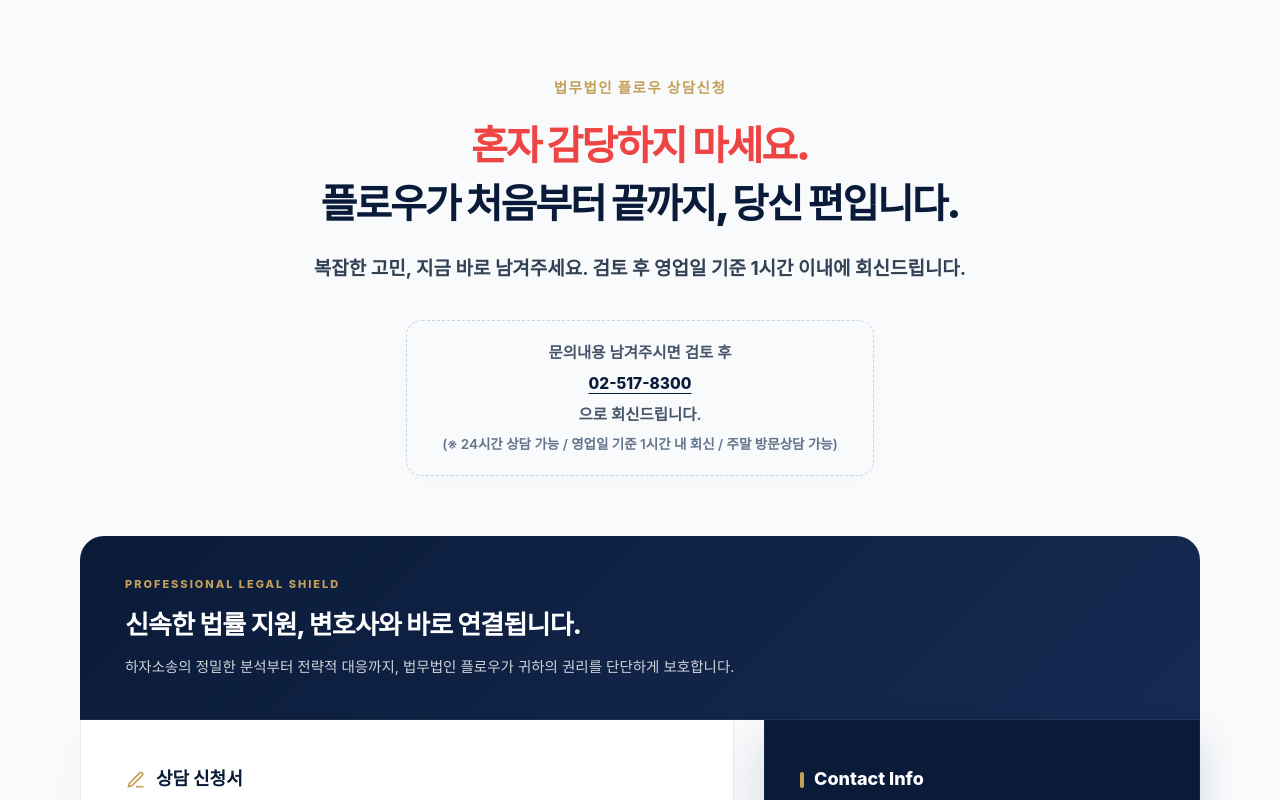
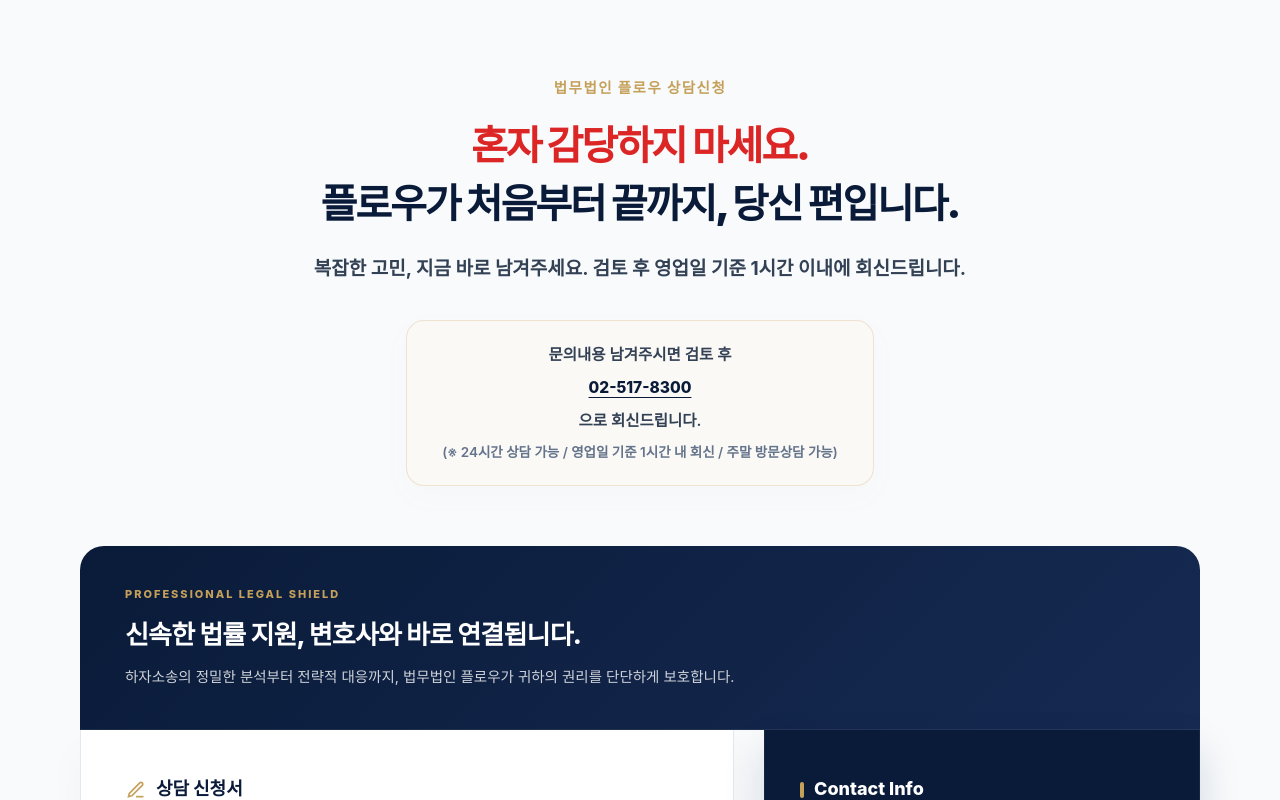
Before and after one commit to 2026flowlaw-cpu/flow, a Next.js app: page /practice/edu-law in a window 1280 px wide. Shown: the part 6740-7540 px from the top of the page. Built offline with nearby package versions, Linux system fonts and the light colour scheme; no server answers.

Commit message:
Refactor generic colors and layouts to strictly preserve premium brand Tone and Manner with gold and navy accents

```diff
--- a/src/components/Location/InquiryForm/InquiryForm.module.css
+++ b/src/components/Location/InquiryForm/InquiryForm.module.css
@@ -42,7 +42,7 @@
 }
 
 .sloganRed {
-  color: #ef4444; /* Striking warning red */
+  color: #dc2626; /* Premium Deep Crimson / Burgundy Red (Refined & Luxury contrast) */
 }
 
 .sloganDesc {
@@ -55,19 +55,19 @@
 }
 
 .topInfoBadge {
-  background-color: #f8fafc;
-  border: 1px dashed #cbd5e1;
-  border-radius: 16px;
-  padding: 20px 35px;
+  background-color: #faf9f6; /* Soft cream/gold-tinted white for luxurious paper look */
+  border: 1px solid rgba(197, 160, 89, 0.25); /* Subtle brand gold border */
+  border-radius: 18px;
+  padding: 22px 35px;
   font-size: 15.5px;
-  color: #475569;
+  color: #334155;
   font-weight: 600;
   line-height: 1.6;
   display: inline-flex;
   flex-direction: column;
-  gap: 6px;
+  gap: 8px;
   align-items: center;
-  box-shadow: 0 4px 15px rgba(10, 27, 57, 0.02);
+  box-shadow: 0 10px 30px rgba(197, 160, 89, 0.03); /* Extremely soft gold glow */
 }
 
 .sloganPhone {
@@ -216,7 +216,8 @@
 }
 
 .input:focus, .select:focus {
-  border-color: #2563eb;
+  border-color: #C5A059; /* Brand Gold focus border for premium consistency */
+  box-shadow: 0 0 0 3px rgba(197, 160, 89, 0.15);
 }
 
 .textarea {
@@ -229,11 +230,12 @@
   background-color: #ffffff;
   min-height: 120px;
   resize: vertical;
-  transition: border-color 0.2s;
+  transition: all 0.2s;
 }
 
 .textarea:focus {
-  border-color: #2563eb;
+  border-color: #C5A059; /* Brand Gold focus border */
+  box-shadow: 0 0 0 3px rgba(197, 160, 89, 0.15);
 }
 
 /* File attachments styling */
@@ -298,7 +300,7 @@
 .viewDetailsBtn {
   background: none;
   border: none;
-  color: #2563eb;
+  color: #C5A059; /* Elegant Brand Gold */
   font-weight: 800;
   font-size: 13.5px;
   cursor: pointer;
@@ -308,7 +310,7 @@
 }
 
 .viewDetailsBtn:hover {
-  color: #1d4ed8;
+  color: #0A1B39; /* Deep Navy hover */
 }
 
 .privacyDetailsBox {
```
